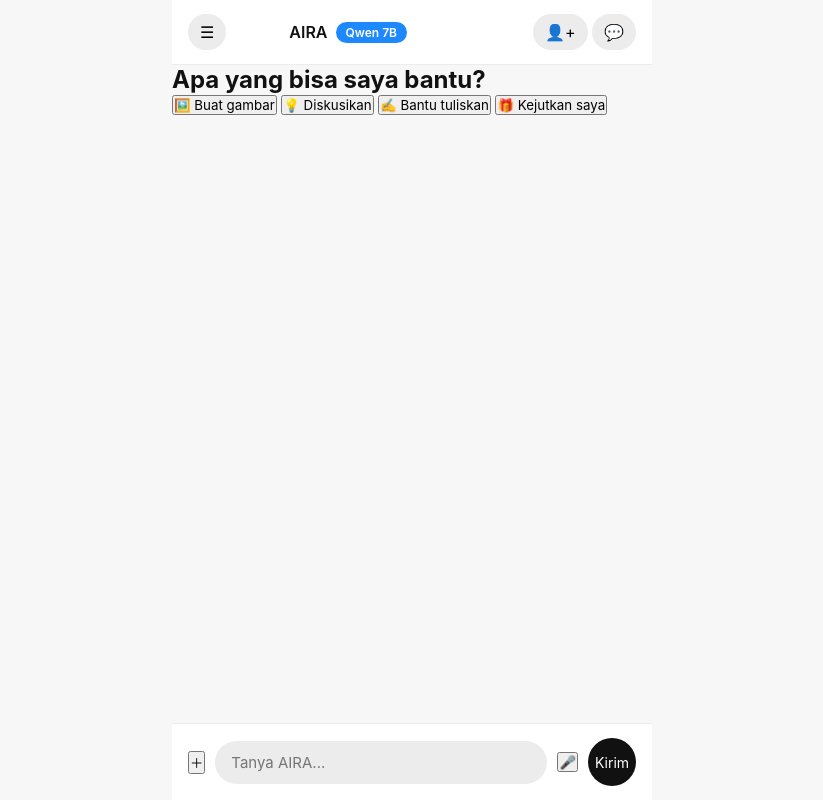
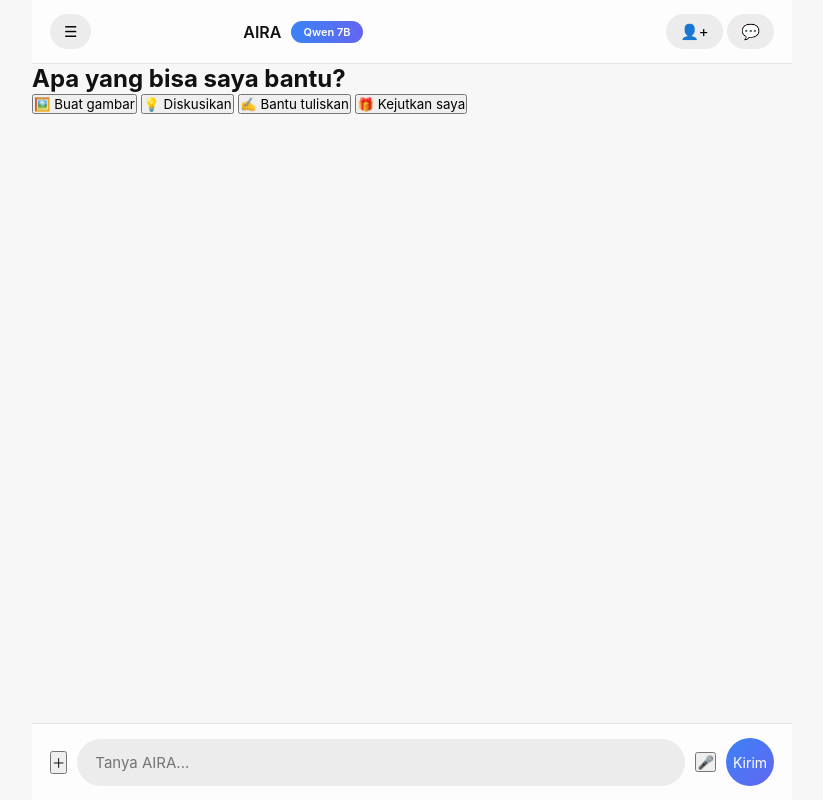
Before and after one commit to MiftahulKhoiri/ai_lokal, a Flask app: page / in a window 1280 px wide. Shown: the whole page, without its empty margins (228-1051 px from the left). Run offline with Flask 3, Linux system fonts and the light colour scheme; some libraries are stand-ins or nearby versions.

Commit message:
Update style.css

```diff
--- a/frontend/static/style.css
+++ b/frontend/static/style.css
@@ -7,6 +7,8 @@
     --subtle: #ececec;
     --user: #1e88ff;
     --code-bg: #1e1e1e;
+    --border: #e5e5e5;
+    --shadow-soft: 0 4px 20px rgba(0,0,0,0.06);
 }
 
 @media (prefers-color-scheme: dark) {
@@ -17,6 +19,8 @@
         --subtle: #2a2a2d;
         --user: #2b8cff;
         --code-bg: #111;
+        --border: #262626;
+        --shadow-soft: 0 4px 20px rgba(0,0,0,0.4);
     }
 }
 
@@ -36,7 +40,7 @@ body {
 }
 
 .app {
-    max-width: 480px;
+    max-width: 760px;
     margin: auto;
     min-height: 100vh;
     display: flex;
@@ -47,22 +51,38 @@ body {
 /* ================= HEADER ================= */
 
 .chat-header {
+    position: sticky;
+    top: 0;
+    z-index: 20;
     display: flex;
     align-items: center;
     justify-content: space-between;
-    padding: 14px 16px;
-    background: var(--surface);
-    border-bottom: 1px solid var(--subtle);
+    padding: 14px 18px;
+    backdrop-filter: blur(12px);
+    background: rgba(255,255,255,0.75);
+    border-bottom: 1px solid var(--border);
+}
+
+@media (prefers-color-scheme: dark) {
+    .chat-header {
+        background: rgba(20,20,20,0.75);
+    }
 }
 
 .menu-btn,
 .icon-btn {
     background: var(--subtle);
     border: none;
-    padding: 8px 12px;
+    padding: 8px 14px;
     border-radius: 20px;
-    font-size: 16px;
+    font-size: 15px;
     cursor: pointer;
+    transition: all 0.2s ease;
+}
+
+.menu-btn:hover,
+.icon-btn:hover {
+    background: var(--border);
 }
 
 .header-title {
@@ -70,14 +90,14 @@ body {
     font-size: 16px;
     display: flex;
     align-items: center;
-    gap: 8px;
+    gap: 10px;
 }
 
 .model-badge {
-    font-size: 12px;
-    background: var(--user);
+    font-size: 11px;
+    background: linear-gradient(90deg, #3b82f6, #6366f1);
     color: white;
-    padding: 3px 10px;
+    padding: 4px 12px;
     border-radius: 14px;
 }
 
@@ -85,21 +105,34 @@ body {
 
 .chat-container {
     flex: 1;
-    padding: 24px 16px 10px 16px;
+    padding: 28px 18px 120px 18px;
     overflow-y: auto;
+    scroll-behavior: smooth;
+}
+
+/* Scrollbar modern */
+.chat-container::-webkit-scrollbar {
+    width: 6px;
+}
+
+.chat-container::-webkit-scrollbar-thumb {
+    background: rgba(0,0,0,0.15);
+    border-radius: 10px;
 }
 
 /* ================= MESSAGE ================= */
 
 .message {
-    margin-bottom: 18px;
-    padding: 14px 18px;
-    border-radius: 24px;
-    max-width: 85%;
+    margin-bottom: 22px;
+    padding: 16px 20px;
+    border-radius: 26px;
+    max-width: 80%;
     font-size: 15px;
-    line-height: 1.7;
+    line-height: 1.75;
     position: relative;
     animation: fadeIn 0.25s ease;
+    word-wrap: break-word;
+    box-shadow: var(--shadow-soft);
 }
 
 @keyframes fadeIn {
@@ -111,21 +144,20 @@ body {
     margin-left: auto;
     background: var(--user);
     color: white;
-    border-bottom-right-radius: 10px;
+    border-bottom-right-radius: 8px;
 }
 
 .bot {
     background: var(--surface);
     color: var(--text);
-    border-bottom-left-radius: 10px;
-    box-shadow: 0 1px 4px rgba(0,0,0,0.06);
+    border-bottom-left-radius: 8px;
 }
 
 /* ================= CODE BLOCK ================= */
 
 .bot .code-block {
     position: relative;
-    margin-top: 14px;
+    margin-top: 16px;
     border-radius: 20px;
     overflow: hidden;
     background: var(--code-bg);
@@ -157,7 +189,7 @@ body {
 }
 
 .copy-btn:hover {
-    background: rgba(255,255,255,0.25);
+    background: rgba(255,255,255,0.3);
 }
 
 /* ================= TYPING ================= */
@@ -186,12 +218,21 @@ body {
 /* ================= INPUT ================= */
 
 .input-container {
+    position: sticky;
+    bottom: 0;
     display: flex;
     align-items: center;
     gap: 10px;
-    padding: 14px 16px;
-    background: var(--surface);
-    border-top: 1px solid var(--subtle);
+    padding: 14px 18px;
+    backdrop-filter: blur(12px);
+    background: rgba(255,255,255,0.75);
+    border-top: 1px solid var(--border);
+}
+
+@media (prefers-color-scheme: dark) {
+    .input-container {
+        background: rgba(20,20,20,0.75);
+    }
 }
 
 textarea {
@@ -200,10 +241,16 @@ textarea {
     border: none;
     background: var(--subtle);
     border-radius: 24px;
-    padding: 12px 16px;
+    padding: 14px 18px;
     outline: none;
     font-size: 15px;
     color: var(--text);
+    transition: all 0.2s ease;
+}
+
+textarea:focus {
+    background: var(--surface);
+    box-shadow: 0 0 0 2px rgba(30,136,255,0.2);
 }
 
 .send-btn {
@@ -211,13 +258,18 @@ textarea {
     height: 48px;
     border-radius: 50%;
     border: none;
-    background: #111;
+    background: linear-gradient(135deg, #3b82f6, #6366f1);
     color: white;
     font-size: 14px;
     cursor: pointer;
-    transition: transform 0.1s ease;
+    transition: transform 0.1s ease, opacity 0.2s ease;
 }
 
 .send-btn:active {
-    transform: scale(0.95);
+    transform: scale(0.92);
 }
+
+.send-btn:disabled {
+    opacity: 0.5;
+    cursor: not-allowed;
+}
```
